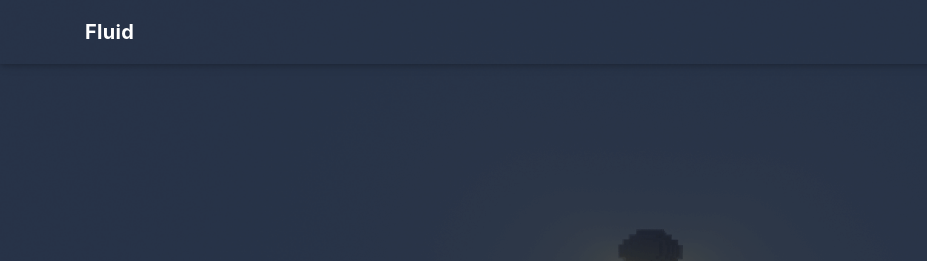
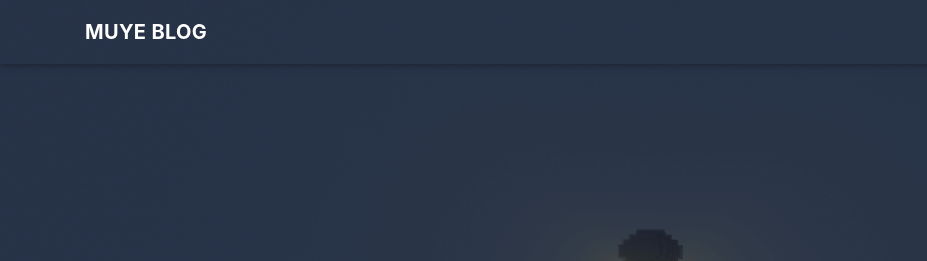
Before and after one commit to allymuye/allymuye.github.io, a plain HTML site: page index.html in a window 1280 px wide. Shown: the top 261 px of the page, 0-927 px from the left. Drawn offline with nearby package versions, Linux system fonts and the light colour scheme; some packages are replaced by stand-ins of ours; a script that the page names is missing; a small style sheet from the web is missing.

Commit message:
Site updated: 2022-11-02 10:57:38

```diff
--- a/index.html
+++ b/index.html
@@ -86,7 +86,7 @@
   <nav id="navbar" class="navbar fixed-top  navbar-expand-lg navbar-dark scrolling-navbar">
   <div class="container">
     <a class="navbar-brand" href="/">
-      <strong>Fluid</strong>
+      <strong>MUYE BLOG</strong>
     </a>
 
     <button id="navbar-toggler-btn" class="navbar-toggler" type="button" data-toggle="collapse"
```
Also changed, not shown: 2022/11/01/hello-world/index.html (+1 -1 lines), 2022/11/02/blog/index.html (+1 -1 lines), 404.html (+1 -1 lines), archives/2022/11/index.html (+1 -1 lines), archives/2022/index.html (+1 -1 lines), archives/index.html (+1 -1 lines), categories/index.html (+1 -1 lines), links/index.html (+1 -1 lines), tags/index.html (+1 -1 lines).
